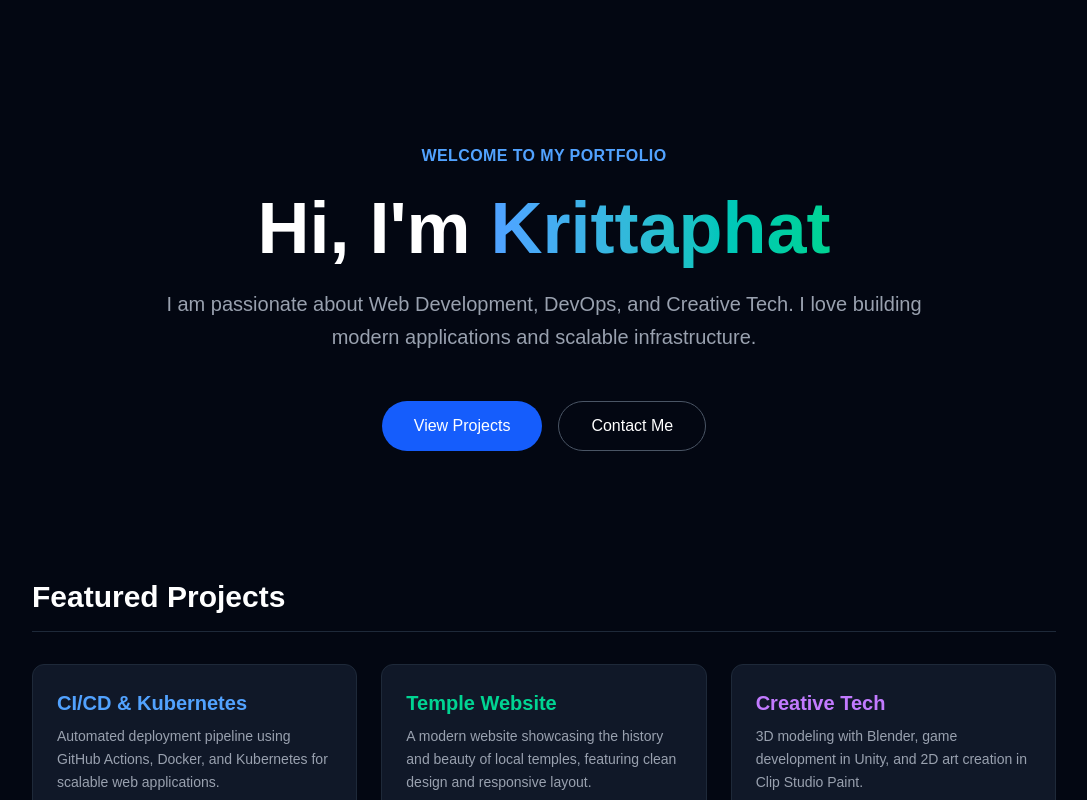
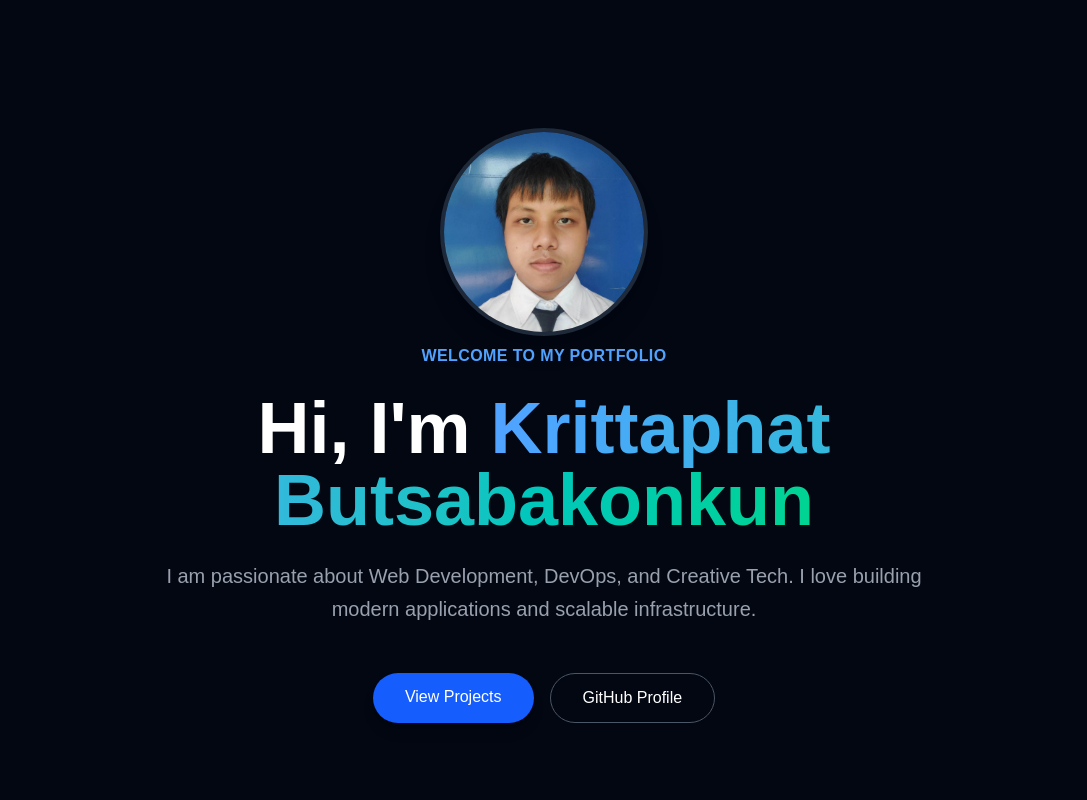
Before and after one commit to krittaphat054-lgtm/my-portfolio, a Next.js app: page / in a window 1280 px wide. Shown: the top 800 px of the page, without its empty margins (96-1183 px from the left). Built offline with nearby package versions, Linux system fonts and the light colour scheme.

Commit message:
Add profile picture and upgrade buttons

```diff
--- a/app/page.tsx
+++ b/app/page.tsx
@@ -3,32 +3,45 @@ export default function Home() {
     <main className="min-h-screen bg-gray-950 text-white flex flex-col items-center justify-start p-8 md:p-16">
 
       {/* --- โซนที่ 1: Hero Section --- */}
-      <div className="text-center space-y-6 max-w-3xl mt-20">
+      <div className="text-center space-y-6 max-w-3xl mt-16 flex flex-col items-center">
+
+        {/* รูปโปรไฟล์วงกลมสุดเท่ */}
+        <div className="w-40 h-40 md:w-52 md:h-52 rounded-full overflow-hidden border-4 border-gray-800 hover:border-blue-500 transition-all duration-500 mb-2 shadow-xl hover:shadow-blue-500/20">
+          <img
+            src="/getstudentimageftp.jpg"
+            alt="Krittaphat Profile"
+            className="w-full h-full object-cover"
+          />
+        </div>
+
         <p className="text-blue-400 font-semibold tracking-wide uppercase">
           Welcome to my portfolio
         </p>
         <h1 className="text-5xl md:text-7xl font-bold">
-          Hi, I'm <span className="text-transparent bg-clip-text bg-gradient-to-r from-blue-400 to-emerald-400">Krittaphat</span>
+          Hi, I'm <span className="text-transparent bg-clip-text bg-gradient-to-r from-blue-400 to-emerald-400">Krittaphat Butsabakonkun</span>
         </h1>
         <p className="text-gray-400 text-lg md:text-xl leading-relaxed">
           I am passionate about Web Development, DevOps, and Creative Tech.
           I love building modern applications and scalable infrastructure.
         </p>
+
         <div className="flex justify-center gap-4 pt-6">
-          <button className="px-8 py-3 bg-blue-600 hover:bg-blue-700 rounded-full font-medium transition-all duration-300">
+          {/* อัปเกรดปุ่มให้เลื่อนลงไปที่ ID projects */}
+          <a href="#projects" className="px-8 py-3 bg-blue-600 hover:bg-blue-700 rounded-full font-medium transition-all duration-300 shadow-lg hover:shadow-blue-500/25">
             View Projects
-          </button>
-          <button className="px-8 py-3 border border-gray-600 hover:border-white rounded-full font-medium transition-all duration-300">
-            Contact Me
-          </button>
+          </a>
+          {/* อัปเกรดปุ่มให้เด้งไปที่ GitHub */}
+          <a href="https://github.com/krittaphat054-lgtm" target="_blank" rel="noopener noreferrer" className="px-8 py-3 border border-gray-600 hover:border-white rounded-full font-medium transition-all duration-300">
+            GitHub Profile
+          </a>
         </div>
       </div>
 
       {/* --- โซนที่ 2: Projects Showcase --- */}
-      <div className="mt-32 w-full max-w-5xl pb-20">
+      {/* เพิ่ม id="projects" ไว้ตรงนี้ เพื่อให้ปุ่ม View Projects วิ่งมาหา */}
+      <div id="projects" className="mt-32 w-full max-w-5xl pb-20 scroll-mt-12">
         <h2 className="text-3xl font-bold border-b border-gray-800 pb-4 mb-8">Featured Projects</h2>
 
-        {/* กล่อง Grid เรียงผลงาน 3 ช่อง */}
         <div className="grid grid-cols-1 md:grid-cols-2 lg:grid-cols-3 gap-6">
 
           {/* ผลงานที่ 1: DevOps & K8s */}
@@ -44,7 +57,7 @@ export default function Home() {
             </div>
           </div>
 
-          {/* ผลงานที่ 2: Web Dev (แก้ชื่อเป็น Temple Website) */}
+          {/* ผลงานที่ 2: Temple Website */}
           <div className="bg-gray-900 border border-gray-800 p-6 rounded-xl hover:border-emerald-500 transition-all duration-300 cursor-pointer hover:-translate-y-2">
             <h3 className="text-xl font-bold text-emerald-400 mb-2">Temple Website</h3>
             <p className="text-gray-400 text-sm mb-4 leading-relaxed">
```
Also changed, not shown: public/getstudentimageftp.jpg (added).
